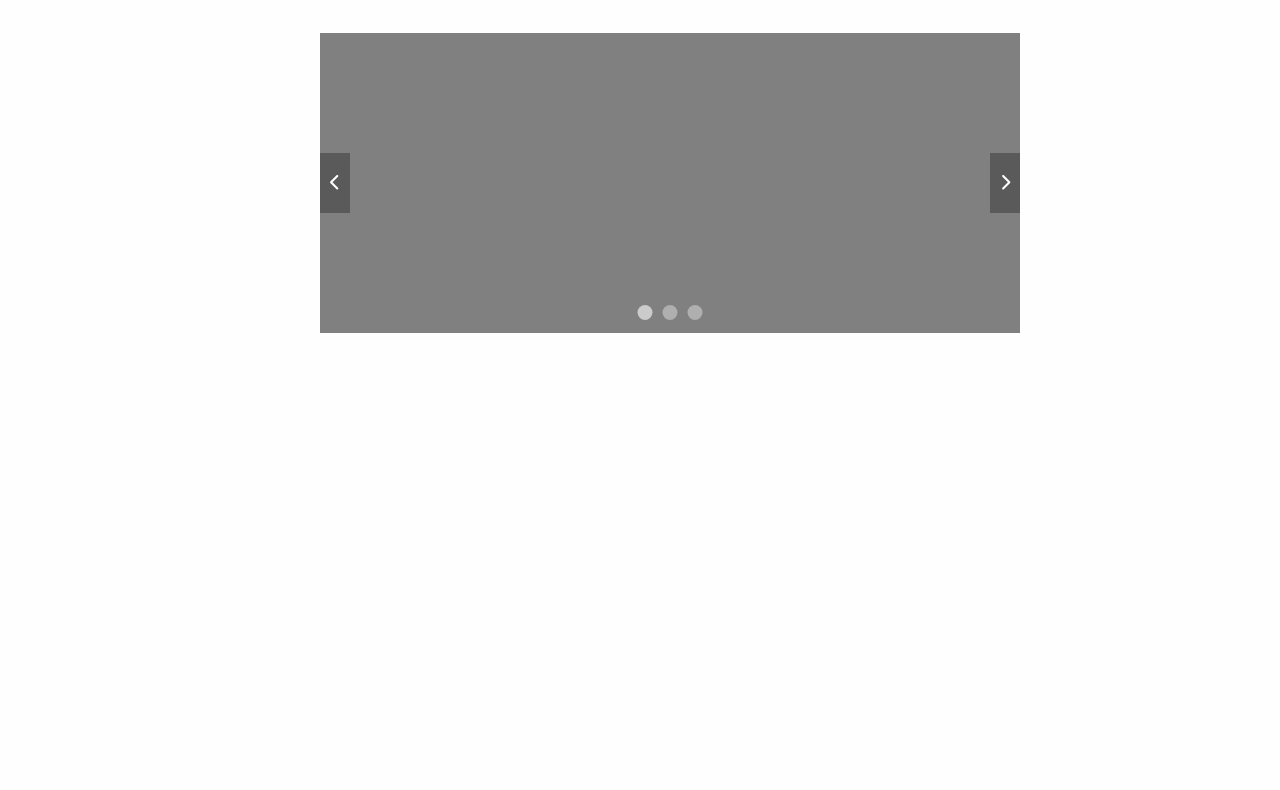
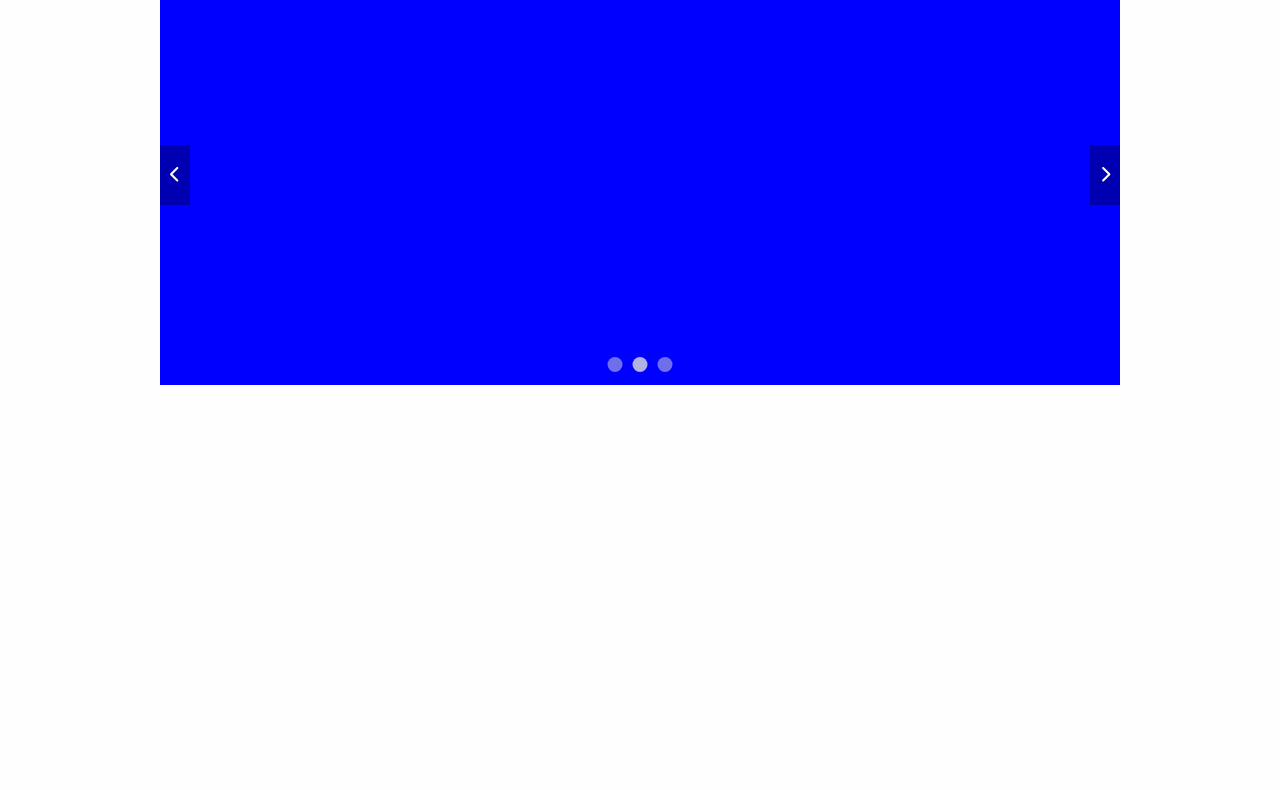
Before and after one commit to show5116/bns, a Gatsby site: page / in a window 1280 px wide. Shown: the part 127-917 px from the top of the page. Built offline with nearby package versions, Linux system fonts and the light colour scheme; Gatsby itself is replaced by a stand-in of ours; a web font is replaced by a local one.

Commit message:
feat : add interval

```diff
--- a/gatsby-config.js
+++ b/gatsby-config.js
@@ -43,5 +43,17 @@ module.exports = {
     },
     `gatsby-transformer-sharp`,
     `gatsby-plugin-sharp`,
+    {
+      resolve: 'gatsby-plugin-manifest',
+      options: {
+        name: 'React go',
+        short_name: 'Reactgo',
+        start_url: '/',
+        background_color: '#f7f0eb',
+        theme_color: '#a2466c',
+        display: 'standalone',
+        icon: `src/images/favicon.ico`,
+      },
+    },
   ],
 }
--- a/src/components/layout/Layout.style.ts
+++ b/src/components/layout/Layout.style.ts
@@ -9,5 +9,5 @@ export const Container = styled.div`
 
 export const Main = styled.main`
   margin: 0 auto;
-  max-width: 640px;
+  max-width: 960px;
 `
--- a/src/components/ui/molecules/CarouselItem.style.ts
+++ b/src/components/ui/molecules/CarouselItem.style.ts
@@ -4,5 +4,5 @@ export const Container = styled.div<{ width: number; widthUnit: string }>`
   display: table;
   float: left;
   width: ${props => `${props.width}${props.widthUnit}`};
-  height: 300px;
+  height: 400px;
 `
--- a/src/components/ui/organisms/Carousel.style.ts
+++ b/src/components/ui/organisms/Carousel.style.ts
@@ -2,7 +2,7 @@ import styled from 'styled-components'
 
 export const Container = styled.div<{ width: number; widthUnit: string }>`
   position: relative;
-  height: 300px;
+  height: 400px;
   width: ${props => `${props.width}${props.widthUnit}`};
   margin: auto;
   background-color: white;
@@ -36,7 +36,7 @@ export const List = styled.div<{
 export const PrevButton = styled.button`
   position: absolute;
   left: 0;
-  top: 120px;
+  top: 160px;
   background-color: rgba(0, 0, 0, 0.3);
   width: 30px;
   height: 60px;
@@ -48,7 +48,7 @@ export const PrevButton = styled.button`
 export const NextButton = styled.button`
   position: absolute;
   right: 0;
-  top: 120px;
+  top: 160px;
   background-color: rgba(0, 0, 0, 0.3);
   width: 30px;
   height: 60px;
--- a/src/components/ui/organisms/Carousel.tsx
+++ b/src/components/ui/organisms/Carousel.tsx
@@ -6,6 +6,7 @@ import {
   faChevronRight,
 } from '@fortawesome/free-solid-svg-icons'
 import { color } from '../../../styles/color'
+import useInterval from 'hooks/useInterval'
 
 interface IProps {
   children: JSX.Element | JSX.Element[]
@@ -21,8 +22,17 @@ const Carousel = ({ children, width, widthUnit, transitionDelay }: IProps) => {
   const [dotCurrent, setDotCurrent] = useState(0)
   const [isTransition, setIsTransition] = useState(true)
   const [buttonActive, setButtonActive] = useState(true)
+  const [intervalLock, setIntervalLock] = useState(false)
+
+  useInterval(() => {
+    if (!intervalLock) {
+      nextCurrent()
+    }
+  }, 3000)
 
   const onClickPrev = () => {
+    setIntervalLock(true)
+    setTimeout(() => setIntervalLock(false), 10000)
     if (!buttonActive) {
       return
     }
@@ -45,6 +55,12 @@ const Carousel = ({ children, width, widthUnit, transitionDelay }: IProps) => {
     if (!buttonActive) {
       return
     }
+    setIntervalLock(true)
+    setTimeout(() => setIntervalLock(false), 10000)
+    nextCurrent()
+  }
+
+  const nextCurrent = () => {
     setIsTransition(true)
     setCurrent(prev => prev + 1)
     if (current === childrenCount - 1) {
@@ -96,7 +112,7 @@ const Carousel = ({ children, width, widthUnit, transitionDelay }: IProps) => {
               key={`dot${index}`}
               active={index === dotCurrent}
               onClick={() => onDotClick(index)}
-            ></S.Dot>
+            />
           ))}
       </S.Pagination>
     </S.Container>
--- /dev/null
+++ b/src/hooks/useInterval.ts
@@ -0,0 +1,26 @@
+import { useEffect, useRef } from 'react'
+
+interface IUseInterval {
+  (callback: () => void, interval: number): void
+}
+
+const useInterval: IUseInterval = (callback, interval) => {
+  const savedCallback = useRef<(() => void) | null>(null)
+
+  useEffect(() => {
+    savedCallback.current = callback
+  })
+
+  useEffect(() => {
+    function tick() {
+      if (savedCallback.current) {
+        savedCallback.current()
+      }
+    }
+
+    let id = setInterval(tick, interval)
+    return () => clearInterval(id)
+  }, [interval])
+}
+
+export default useInterval
--- a/src/pages/index.tsx
+++ b/src/pages/index.tsx
@@ -5,15 +5,12 @@ import Carousel from 'components/ui/organisms/Carousel'
 import CarouselItem from 'components/ui/molecules/CarouselItem'
 
 const IndexPage = () => {
-  const carouselWidth = 700
+  const carouselWidth = 960
   const carouselWidthUnit = 'px'
 
   return (
     <Layout>
       <S.Container>
-        <br />
-        <br />
-        <br />
         <Carousel
           width={carouselWidth}
           widthUnit={carouselWidthUnit}
```
